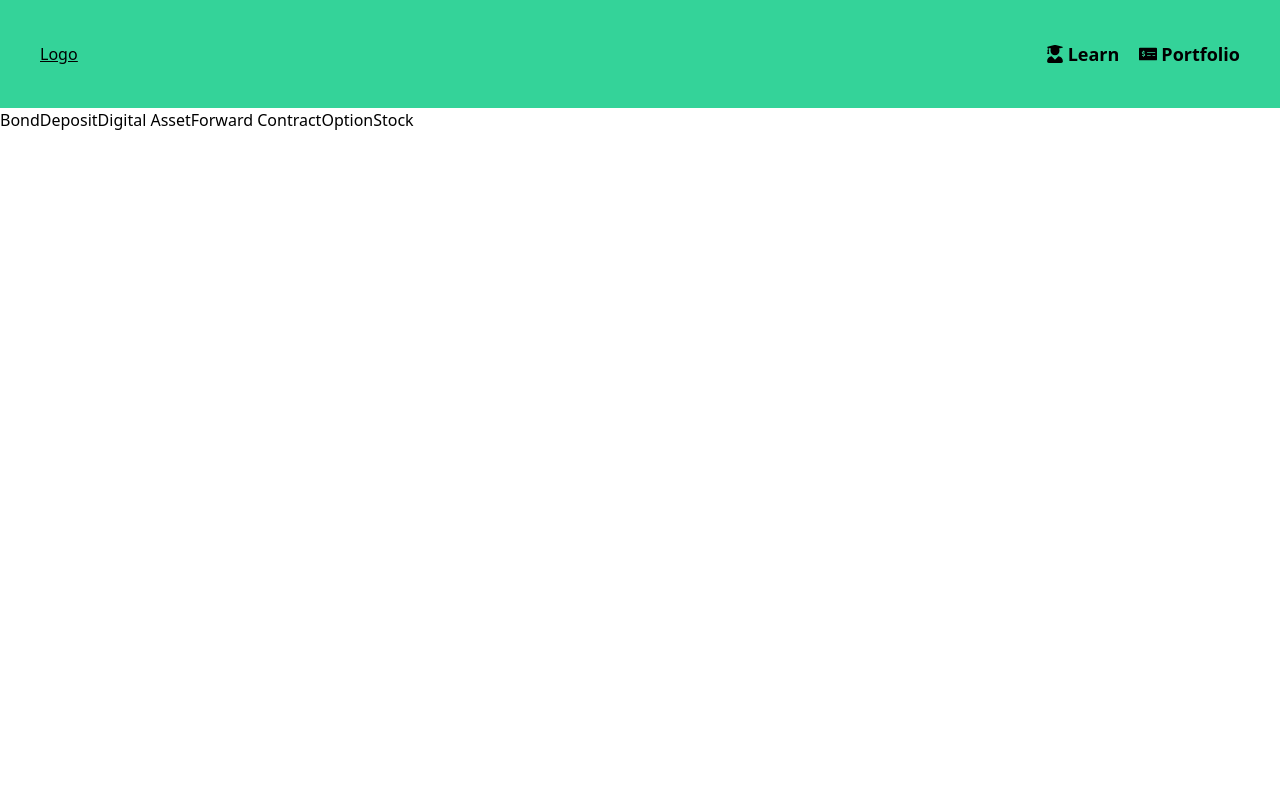
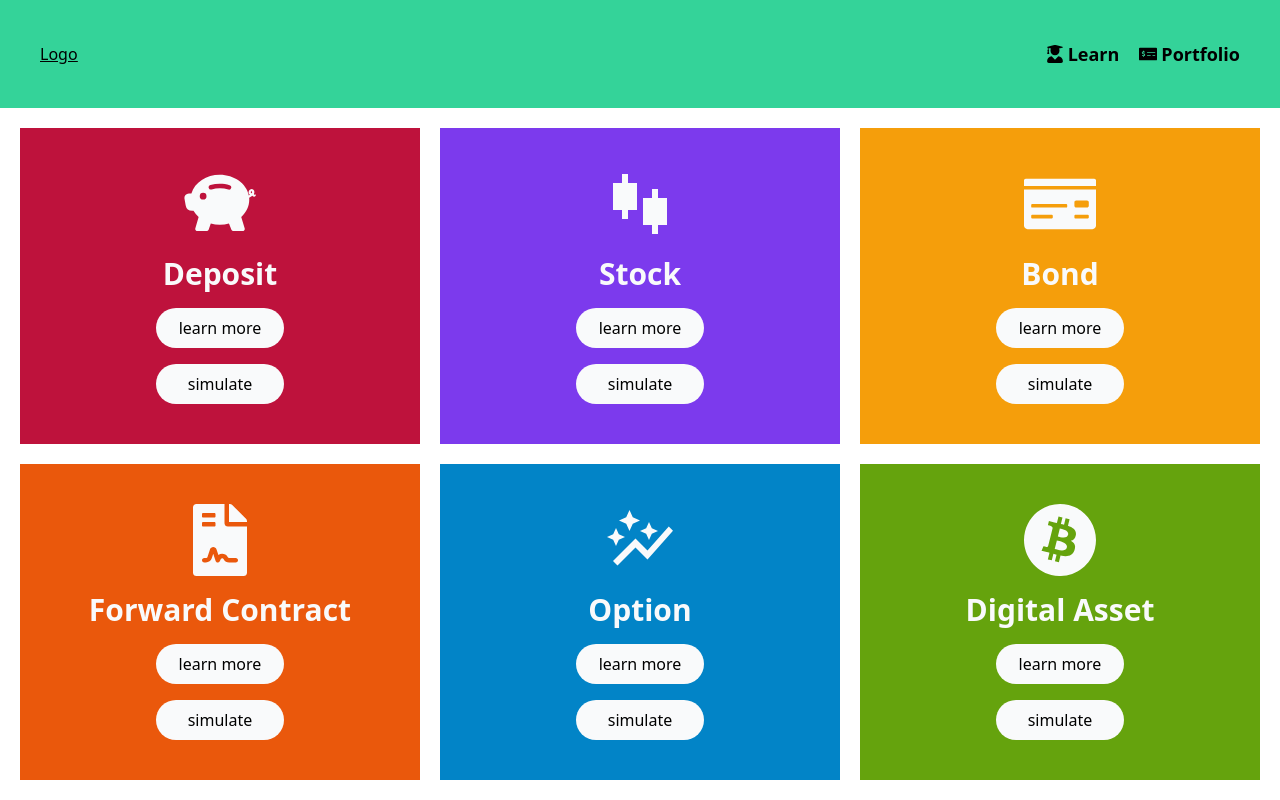
Before and after one commit to ckasidis/fin-ed-nextjs-frontend, a Next.js app: page /learn in a window 1280 px wide. Built offline with nearby package versions, Linux system fonts and the light colour scheme.

Commit message:
create learn index page

```diff
--- /dev/null
+++ b/components/common/GridCard.tsx
@@ -0,0 +1,44 @@
+import { NextPage } from 'next';
+import Link from 'next/link';
+import { createElement, useState } from 'react';
+import { IconType } from 'react-icons';
+import Modal from './Modal';
+
+interface Props {
+	icon: IconType;
+	title: string;
+	path: string;
+	bgColor?: string;
+}
+
+const GridCard: NextPage<Props> = ({
+	icon,
+	title,
+	path,
+	children,
+	bgColor = 'black',
+}) => {
+	const [showModal, setShowModal] = useState(false);
+	return (
+		<div className={`${bgColor} grid gap-4 justify-center py-10 text-center`}>
+			<div className="text-7xl mx-auto text-gray-50">{createElement(icon)}</div>
+			<h2 className="text-3xl font-bold text-gray-50">{title}</h2>
+			<div
+				className="bg-gray-50 w-32 py-2 hover:bg-emerald-400 rounded-full mx-auto"
+				onClick={() => setShowModal(true)}
+			>
+				learn more
+			</div>
+			<Link href={path}>
+				<div className="bg-gray-50 w-32 py-2 hover:bg-emerald-400 rounded-full mx-auto">
+					simulate
+				</div>
+			</Link>
+			{showModal && (
+				<Modal handleClose={() => setShowModal(false)}>{children}</Modal>
+			)}
+		</div>
+	);
+};
+
+export default GridCard;
--- /dev/null
+++ b/components/common/Modal.tsx
@@ -0,0 +1,20 @@
+import { NextPage } from 'next';
+
+interface Props {
+	handleClose: () => void;
+}
+
+const Modal: NextPage<Props> = ({ handleClose, children }) => {
+	return (
+		<div
+			className="fixed top-0 left-0 w-screen h-screen bg-gray-900 bg-opacity-80"
+			onClick={handleClose}
+		>
+			<div className="grid place-items-center w-full h-full">
+				<div className="bg-gray-50 w-2/3 p-10 rounded-lg">{children}</div>
+			</div>
+		</div>
+	);
+};
+
+export default Modal;
--- a/pages/learn/index.tsx
+++ b/pages/learn/index.tsx
@@ -1,15 +1,146 @@
 import { NextPage } from 'next';
-import Link from 'next/link';
+import { BsPiggyBankFill } from 'react-icons/bs';
+import { FaFileContract, FaMoneyCheck } from 'react-icons/fa';
+import { GrBitcoin } from 'react-icons/gr';
+import { MdAutoGraph } from 'react-icons/md';
+import { RiStockFill } from 'react-icons/ri';
+import GridCard from '../../components/common/GridCard';
 
 const LearnPage: NextPage = () => {
 	return (
-		<div>
-			<Link href="/learn/bond">Bond</Link>
-			<Link href="/learn/deposit">Deposit</Link>
-			<Link href="/learn/digitalAsset">Digital Asset</Link>
-			<Link href="/learn/forwardContract">Forward Contract</Link>
-			<Link href="/learn/option">Option</Link>
-			<Link href="/learn/stock">Stock</Link>
+		<div className="grid gap-5 sm:grid-cols-2 lg:grid-cols-3 max-w-7xl p-5 mx-auto">
+			<GridCard
+				icon={BsPiggyBankFill}
+				title="Deposit"
+				path="/learn/deposit"
+				bgColor="bg-rose-700"
+			>
+				<h1>Deposit</h1>
+				<h2>Money held at bank</h2>
+				<h3>Definition from Investopedia</h3>
+				<p>
+					{`"A deposit is a financial term that means money held at a bank. A
+					deposit is a transaction involving a transfer of money to another
+					party for safekeeping. However, a deposit can refer to a portion of
+					money used as security or collateral for the delivery of a good."`}
+				</p>
+			</GridCard>
+			<GridCard
+				icon={RiStockFill}
+				title="Stock"
+				path="/learn/stock"
+				bgColor="bg-violet-600"
+			>
+				<h1>Stock</h1>
+				<h2>Fractional ownership of corporation</h2>
+				<h3>Definition from Investopedia</h3>
+				<p>
+					{`"A stock (also known as equity) is a security that represents the
+					ownership of a fraction of a corporation. This entitles the owner of
+					the stock to a proportion of the corporation's assets and profits
+					equal to how much stock they own. Units of stock are called
+					"shares." Stocks are bought and sold predominantly on stock
+					exchanges (though there can be private sales as well) and are the
+					foundation of many individual investors' portfolios. These
+					transactions have to conform to government regulations that are
+					meant to protect investors from fraudulent practices. Historically,
+					they have outperformed most other investments over the long run.
+					These investments can be purchased from most online stockbrokers."`}
+				</p>
+			</GridCard>
+			<GridCard
+				icon={FaMoneyCheck}
+				title="Bond"
+				path="/learn/bond"
+				bgColor="bg-amber-500"
+			>
+				<h1 className="text-lg font-bold">Bond</h1>
+				<h2>Loan made to borrower</h2>
+				<h3>Definition from Investopedia</h3>
+				<p>
+					{`"A bond is a fixed-income instrument that represents a loan made
+					by an investor to a borrower (typically corporate or governmental). A
+					bond could be thought of as an I.O.U. between the lender and borrower
+					that includes the details of the loan and its payments. Bonds are used
+					by companies, municipalities, states, and sovereign governments to
+					finance projects and operations. Owners of bonds are debtholders, or
+					creditors, of the issuer. Bond details include the end date when the
+					principal of the loan is due to be paid to the bond owner and usually
+					include the terms for variable or fixed interest payments made by the
+					borrower."`}
+				</p>
+			</GridCard>
+
+			<GridCard
+				icon={FaFileContract}
+				title="Forward Contract"
+				path="/learn/"
+				bgColor="bg-orange-600"
+			>
+				<h1>Forward Contract</h1>
+				<h2>Buy/Sell asset on future date</h2>
+				<h3>Definition from Investopedia</h3>
+				<p>
+					{`"A forward contract is a customized contract between two parties to buy
+					or sell an asset at a specified price on a future date. A forward contract
+					can be used for hedging or speculation, although its non-standardized
+					nature makes it particularly apt for hedging."`}
+				</p>
+			</GridCard>
+			<GridCard
+				icon={MdAutoGraph}
+				title="Option"
+				path="/learn/option"
+				bgColor="bg-sky-600"
+			>
+				<h1>Option</h1>
+				<h2>Right but not obligation to buy/sell asset</h2>
+				<h3>Definition from Investopedia</h3>
+				<p>
+					{`"Call options are financial contracts that give the option buyer the
+					right but not the obligation to buy a stock, bond, commodity, or other
+					asset or instrument at a specified price within a specific time
+					period. The stock, bond, or commodity is called the underlying asset.
+					A call buyer profits when the underlying asset increases in price. A
+					call option may be contrasted with a put option, which gives the
+					holder the right to sell the underlying asset at a specified price on
+					or before expiration."`}
+
+					<br />
+
+					{`"A put option (or “put”) is a contract giving the
+					option buyer the right, but not the obligation, to sell—or sell
+					short—a specified amount of an underlying security at a predetermined
+					price within a specified time frame. This predetermined price at which
+					the buyer of the put option can sell the underlying security is called
+					the strike price. Put options are traded on various underlying assets,
+					including stocks, currencies, bonds, commodities, futures, and
+					indexes. A put option can be contrasted with a call option, which
+					gives the holder the right to buy the underlying security at a
+					specified price, either on or before the expiration date of the option
+					contract."`}
+				</p>
+			</GridCard>
+			<GridCard
+				icon={GrBitcoin}
+				title="Digital Asset"
+				path="/learn/digital-asset"
+				bgColor="bg-lime-600"
+			>
+				<h1>{`Digital Asset (Crypto)`}</h1>
+				<h2>Digital currency secured by cryptography</h2>
+				<h3>Definition from Investopedia</h3>
+				<p>
+					{`"A cryptocurrency is a digital or virtual currency that is secured
+					by cryptography, which makes it nearly impossible to counterfeit or
+					double-spend. Many cryptocurrencies are decentralized networks based
+					on blockchain technology—a distributed ledger enforced by a
+					disparate network of computers. A defining feature of
+					cryptocurrencies is that they are generally not issued by any
+					central authority, rendering them theoretically immune to government
+					interference or manipulation."`}
+				</p>
+			</GridCard>
 		</div>
 	);
 };
```
Also changed, not shown: pages/learn/digital-asset.tsx (renamed from pages/learn/digitalAsset.tsx), pages/learn/forward-contract.tsx (renamed from pages/learn/forwardContract.tsx).
